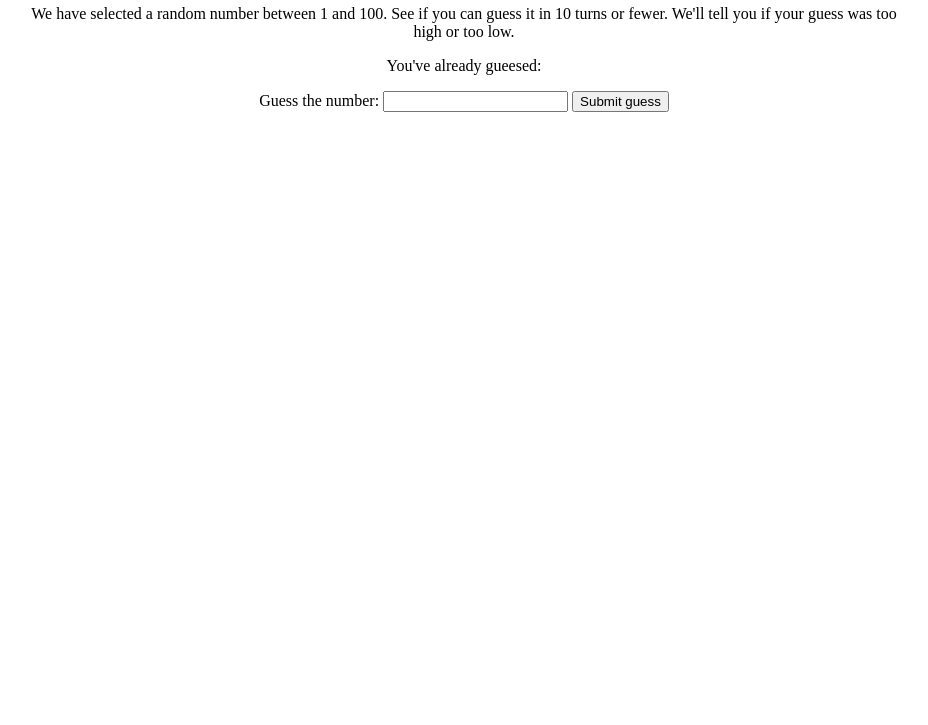
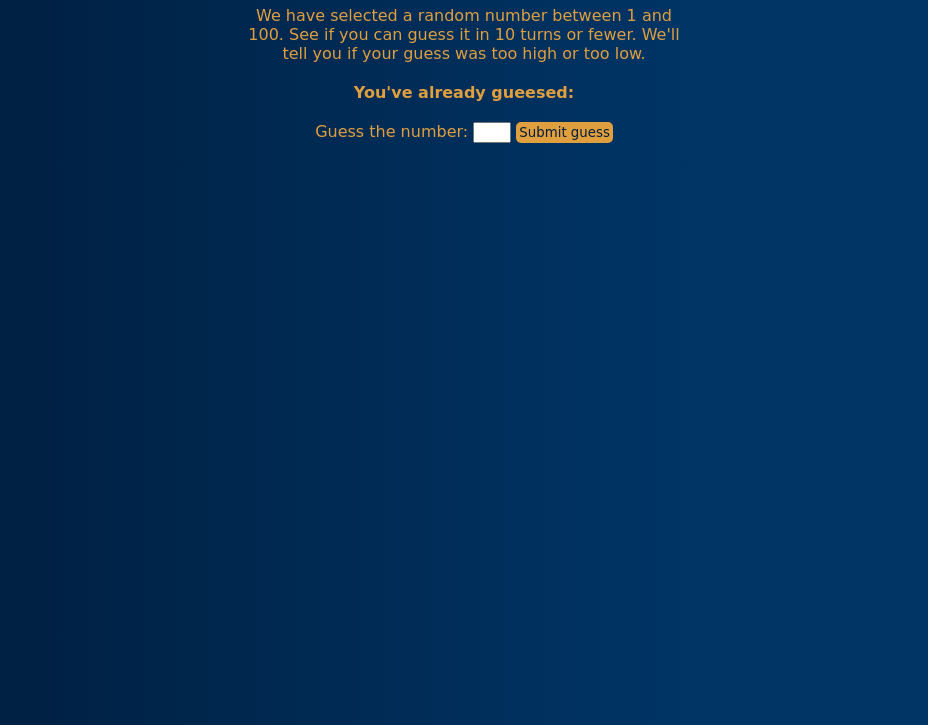
Before and after one commit to MenagoChicken/PRACTICE-LEARN-PROJECT, a plain HTML site: page mdn-webdocs/guess-the-number/index.html in a window 1280 px wide. Shown: the part 75-800 px from the top of the page, without its empty margins (176-1104 px from the left). Drawn offline with Linux system fonts and the light colour scheme; a web font is replaced by a local one.

Commit message:
final_product
It is finished.

```diff
--- a/mdn-webdocs/guess-the-number/index.html
+++ b/mdn-webdocs/guess-the-number/index.html
@@ -9,7 +9,7 @@
     <script src="script.js" defer></script>
   </head>
   <body>
-    <h1>Numer guessing game.</h1>
+    <h1>Number guessing game.</h1>
     <p>
       We have selected a random number between 1 and 100. See if you can guess
       it in 10 turns or fewer. We'll tell you if your guess was too high or too
--- a/mdn-webdocs/guess-the-number/style.css
+++ b/mdn-webdocs/guess-the-number/style.css
@@ -1,5 +1,55 @@
+@import url("https://fonts.googleapis.com/css2?family=Edu+TAS+Beginner:wght@500&display=swap");
+
+* {
+  font-family: "Edu TAS Beginner", cursive;
+  color: #e09f3e;
+}
+
 body {
   width: 70%;
   margin: auto;
   text-align: center;
+  background: rgb(0, 29, 61);
+  background: linear-gradient(
+    90deg,
+    rgba(0, 29, 61, 1) 6%,
+    rgba(0, 53, 102, 1) 68%
+  );
 }
+
+body p {
+  width: 50%;
+  margin: 20px auto;
+}
+
+#guessField {
+  max-width: 30px;
+}
+
+.information {
+  font-weight: 600;
+}
+
+#errorMessage {
+  font-weight: 600;
+  color: crimson;
+}
+
+#guessField {
+  color: rgba(0, 29, 61);
+}
+
+#guessSubmit,
+#newGame {
+  border: none;
+  background: #e09f3e;
+  color: rgba(0, 29, 61);
+  padding: 3px;
+  border-radius: 5px;
+  transition: all 500ms ease;
+}
+
+#newGame:hover {
+  color: rgba(0, 29, 61);
+  background: #fff;
+}
```
